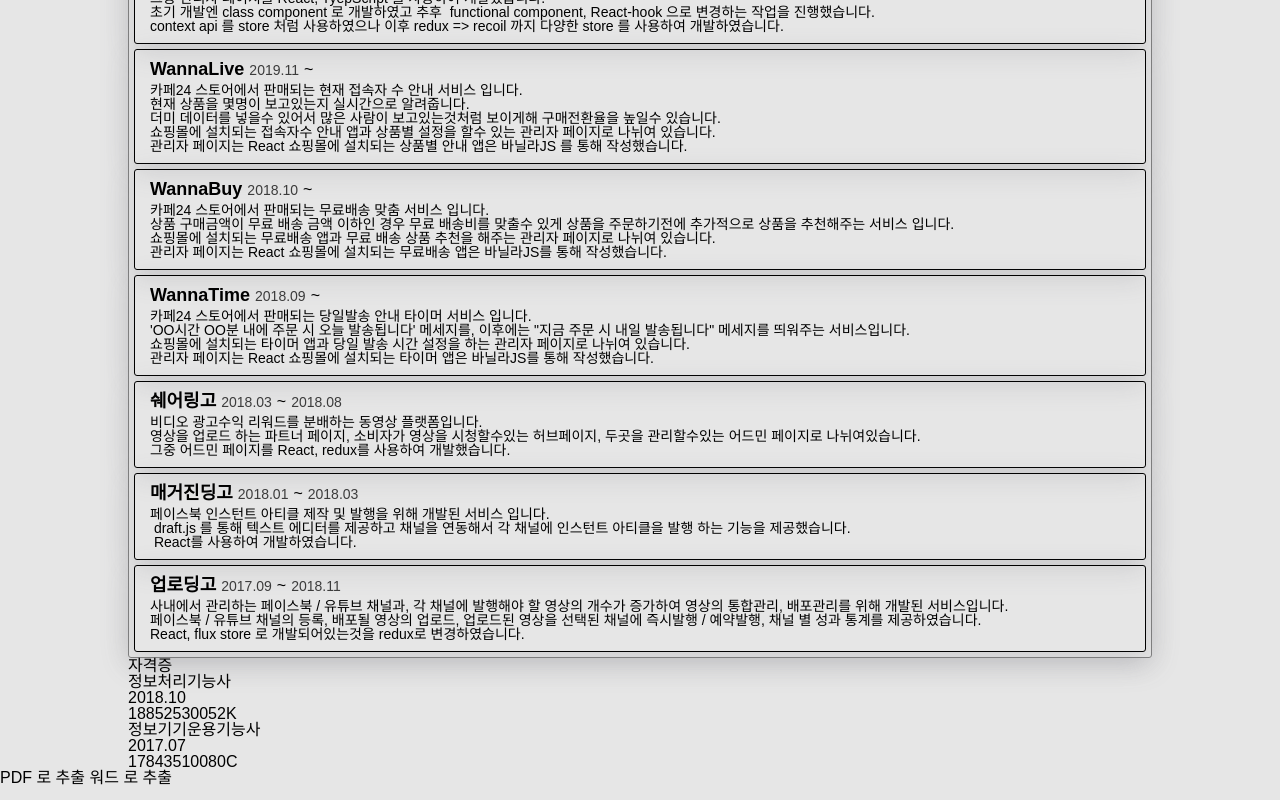
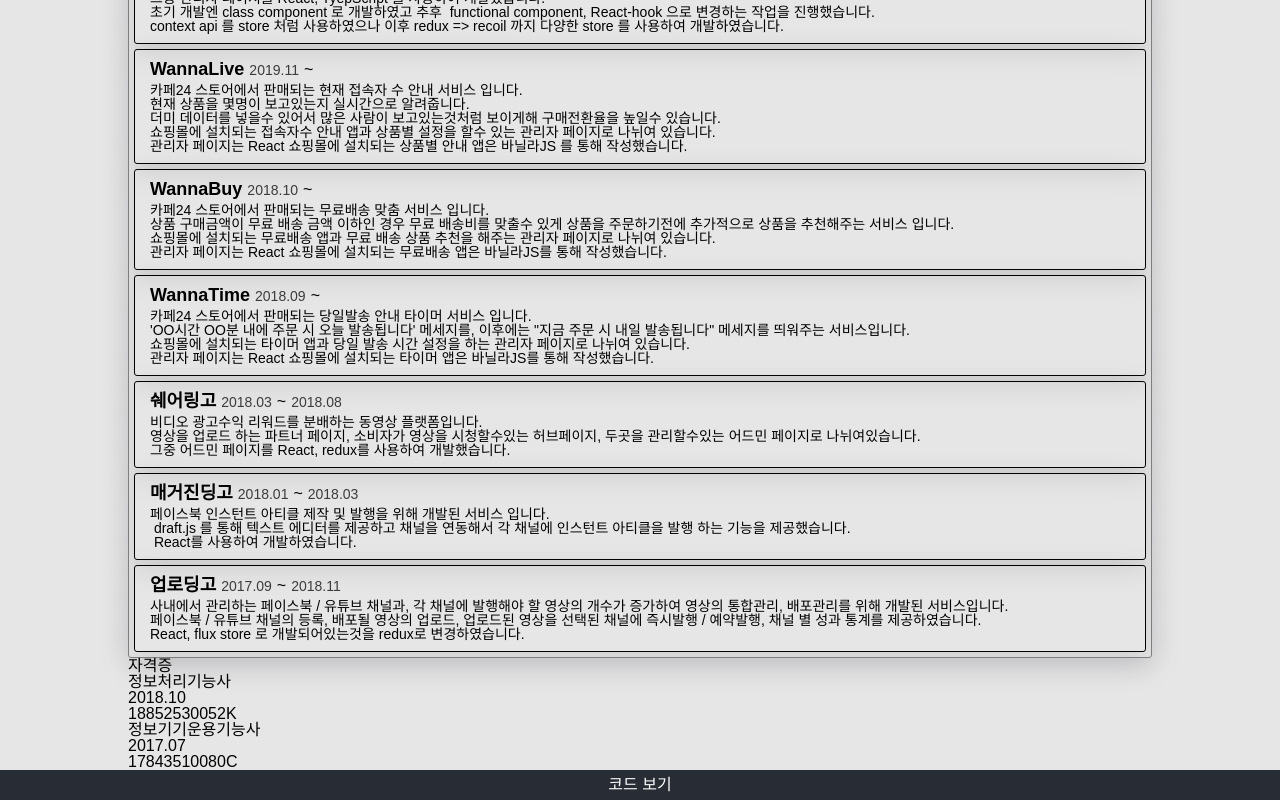
Before and after one commit to gastroad/resume, a React app: page / in a window 1280 px wide. Shown: the part 430-1230 px from the top of the page. Built offline with nearby package versions, Linux system fonts and the light colour scheme.

Commit message:
header, footer inline style = >scss

```diff
--- a/src/App.tsx
+++ b/src/App.tsx
@@ -8,7 +8,7 @@
 
 const App: FC = () => {
     return (
-        <div>
+        <div >
             <Header />
             <Main />
             <Footer />
--- a/src/assets/css/app.scss
+++ b/src/assets/css/app.scss
@@ -9,7 +9,22 @@
     font-size: 18px;
     font-weight: 600;
 }
-
+.header {
+    background: #20232a;
+    height: 100px;
+    position: fixed;
+    top: 0px;
+    left: 0px;
+    width: 100%;
+    h1 {
+        color: white;
+        display: flex;
+        justify-content: center;
+        align-items: center;
+        height: 100%;
+        font-size: 37px;
+    }
+}
 .career-list {
     border-radius: 3px;
     border: 0.4px solid gray;
@@ -41,3 +56,13 @@
         font-size: 14px;
     }
 }
+
+.footer {
+    width: 100%;
+    height: 30px;
+    background: #282c34;
+    color: #ffffff;
+    display: flex;
+    justify-content: center;
+    align-items: center;
+}
--- a/src/assets/css/reset.scss
+++ b/src/assets/css/reset.scss
@@ -84,7 +84,7 @@
     border: 0;
     font-size: 100%;
     font: inherit;
-    font-family: 'Noto Sans KR', sans-serif;
+    font-family: "Noto Sans KR", sans-serif;
 
     vertical-align: baseline;
 }
@@ -124,5 +124,3 @@
     border-collapse: collapse;
     border-spacing: 0;
 }
-
-// font-family: 'Noto Sans KR', sans-serif;
--- a/src/components/Footer/Footer.tsx
+++ b/src/components/Footer/Footer.tsx
@@ -1,9 +1,16 @@
 import { FC } from "react"
 const Footer: FC = () => {
     return (
-        <footer>
-            PDF 로 추출
-            워드 로 추출
+        <footer className="footer">
+            <a
+                style={{
+                    cursor: "pointer"
+                }}
+                onClick={() => {
+                    window.open("https://github.com/gastroad/resume")
+                }}>
+                코드 보기
+            </a>
         </footer>
     )
 }
--- a/src/components/Header/Header.tsx
+++ b/src/components/Header/Header.tsx
@@ -2,8 +2,8 @@
 
 const Header: FC = () => {
     return (
-        <header style={{ background: "#20232a", height: "100px", position: "fixed", top: "0px", left: "0px", width: "100%" }}>
-            <h1 style={{ color: "white", display: "flex", justifyContent: "center", alignItems: "center", height: "100%", fontSize: "37px" }}>resume</h1>
+        <header className="header">
+            <h1>resume</h1>
         </header >
     )
 }
```
